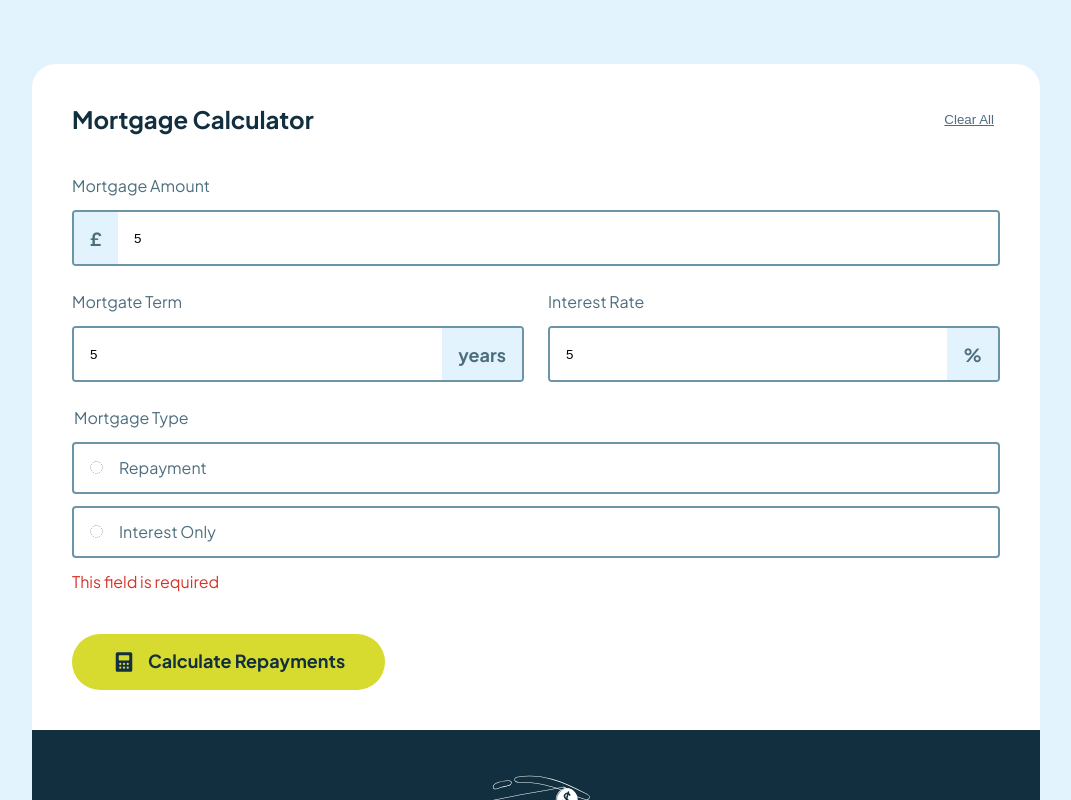
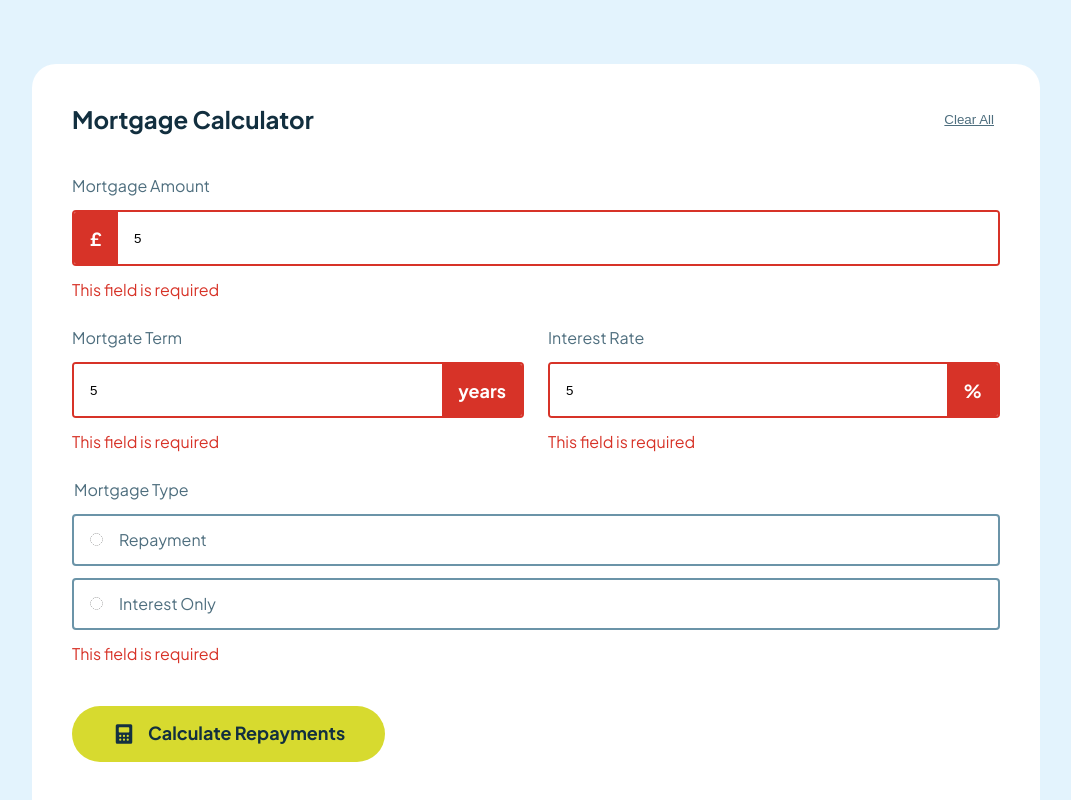
Before and after one commit to dlemvigh/frontend-mentor-mortgage-replayment-calculator, a React (Vite) app: page / in a window 1280 px wide. Both pictures are taken after typing "5", "5", "5" into the empty fields and a click on the button "Calculate Repayments". Shown: the top 800 px of the page, without its empty margins (104-1175 px from the left). Built offline with nearby package versions, Linux system fonts and the light colour scheme.

Commit message:
Add input component

```diff
--- a/src/components/Form/Input.tsx
+++ b/src/components/Form/Input.tsx
@@ -1,11 +1,32 @@
-import { HTMLAttributes } from "react";
+import { InputHTMLAttributes } from "react";
+import "./input.css"
 
-interface InputProps extends HTMLAttributes<HTMLInputElement> {
-    label: string;
+export function InputWrapper({ children }: { children: React.ReactNode }) {
+    return (
+        <div className="form-input-wrapper">
+            {children}
+        </div>
+    )
 }
 
-export function Input({ ...props }: InputProps)  {
+export function Input({ ...props }: InputHTMLAttributes<HTMLInputElement>)  {
     return (
-        <input {...props} />
+        <input className="form-input" {...props} />
     )
 }
+
+export function InputAddon({ children }: { children: React.ReactNode }) {
+    return (
+        <div className="form-input-addon">
+            {children}
+        </div>
+    )
+}
+
+export function InputError({ children }: { children: React.ReactNode }) {
+    return (
+        <div className="form-error">
+            {children}
+        </div>
+    )
+}
--- /dev/null
+++ b/src/components/Form/input.css
@@ -0,0 +1,34 @@
+.form-input-wrapper {
+    border: 2px solid var(--color-slate-500);
+    border-radius: 4px;
+    display: flex;
+    overflow: hidden;
+}
+.form-input-wrapper:has([aria-invalid=true]) {
+    border-color: var(--color-red);
+}
+.form-input-wrapper:focus-within {
+    border-color: var(--color-lime);
+}
+
+.form-input-addon {
+    background-color: var(--color-slate-100);
+    color: var(--color-slate-700);
+    padding: 12.5px 16px;
+    font-size: 18px;
+    font-weight: bold;
+}
+.form-input-wrapper:has([aria-invalid=true]) .form-input-addon {
+    background-color: var(--color-red);
+    color: var(--color-white)
+}
+.form-input-wrapper:focus-within .form-input-addon {
+    background-color: var(--color-lime);
+}
+
+.form-input {
+    padding: 12.5px 16px;
+    border-style: none;
+    flex-grow: 1;
+    outline: none;
+}
--- a/src/components/MortgageCalculator/MortgageForm.css
+++ b/src/components/MortgageCalculator/MortgageForm.css
@@ -26,40 +26,6 @@
     gap: 12px;
 }
 
-.form-input-wrapper {
-    border: 2px solid var(--color-slate-500);
-    border-radius: 4px;
-    display: flex;
-    overflow: hidden;
-}
-.form-input-wrapper:has([aria-invalid=true]) {
-    border-color: var(--color-red);
-}
-.form-input-wrapper:focus-within {
-    border-color: var(--color-lime);
-}
-
-.form-input-addon {
-    background-color: var(--color-slate-100);
-    color: var(--color-slate-700);
-    padding: 12.5px 16px;
-    font-size: 18px;
-    font-weight: bold;
-}
-.form-input-wrapper:has([aria-invalid=true]) .form-input-addon {
-    background-color: var(--color-red);
-    color: var(--color-white)
-}
-.form-input-wrapper:focus-within .form-input-addon {
-    background-color: var(--color-lime);
-}
-
-.form-input {
-    padding: 12.5px 16px;
-    border-style: none;
-    flex-grow: 1;
-    outline: none;
-}
 
 .form-fieldset {
     border-style: none;
--- a/src/components/MortgageCalculator/MortgageForm.tsx
+++ b/src/components/MortgageCalculator/MortgageForm.tsx
@@ -4,6 +4,7 @@ import { Button } from "../Form/Button";
 
 import "./MortgageForm.css"
 import { useForm } from "react-hook-form";
+import { InputWrapper, Input, InputAddon, InputError } from "../Form/Input";
 
 type FormValues = {
     amount: string
@@ -19,7 +20,7 @@ interface MortgageFormProps {
 
 export function MortgageForm({ onCalculateMortgage, onClear }: MortgageFormProps) {
 
-    const { register, handleSubmit, reset, formState: { errors }} = useForm<FormValues>({
+    const { register, handleSubmit, reset, formState: { errors } } = useForm<FormValues>({
         mode: "onBlur"
     })
 
@@ -46,10 +47,10 @@ export function MortgageForm({ onCalculateMortgage, onClear }: MortgageFormProps
 
             <div className="form-fields">
                 <label className="form-label form-field-mortgage-amount">
-                    <span>Mortgage Amount</span>
-                    <div className="form-input-wrapper">
-                        <div className="form-input-addon">£</div>
-                        <input
+                    Mortgage Amount
+                    <InputWrapper>
+                        <InputAddon>£</InputAddon>
+                        <Input
                             {...register("amount", {
                                 required: "This field is required",
                                 min: { value: 0, message: "The amount must be greater than 0" }
@@ -58,14 +59,14 @@ export function MortgageForm({ onCalculateMortgage, onClear }: MortgageFormProps
                             type="number"
                             aria-invalid={errors.amount ? "true" : "false"}
                         />
-                    </div>
-                    {errors.amount && <div className="form-error">{errors.amount.message}</div>}
-                    </label>
+                    </InputWrapper>
+                    {errors.amount && <InputError>{errors.amount.message}</InputError>}
+                </label>
 
                 <label className="form-label">
                     Mortgate Term
-                    <div className="form-input-wrapper">
-                        <input
+                    <InputWrapper>
+                        <Input
                             {...register("years", {
                                 required: "This field is required",
                                 min: { value: 1, message: "The term must be at least 1 year" },
@@ -75,16 +76,16 @@ export function MortgageForm({ onCalculateMortgage, onClear }: MortgageFormProps
                             type="number"
                             aria-invalid={errors.years ? "true" : "false"}
                         />
-                        <div className="form-input-addon">years</div>
-                    </div>
-                    {errors.years && <div className="form-error">{errors.years.message}</div>}
+                        <InputAddon>years</InputAddon>
+                    </InputWrapper>
+                    {errors.years && <InputError>{errors.years.message}</InputError>}
                 </label>
 
                 <label className="form-label">
                     Interest Rate
-                    <div className="form-input-wrapper">
-                        <input
-                            {...register("interest",{
+                    <InputWrapper>
+                        <Input
+                            {...register("interest", {
                                 required: "This field is required",
                                 min: { value: 0, message: "The interest rate must be greater than 0" },
                             })}
@@ -93,9 +94,9 @@ export function MortgageForm({ onCalculateMortgage, onClear }: MortgageFormProps
                             aria-invalid={errors.interest ? "true" : "false"}
                             step="0.01"
                         />
-                        <div className="form-input-addon">%</div>
-                    </div>
-                    {errors.interest && <div className="form-error">{errors.interest.message}</div>}
+                        <InputAddon>%</InputAddon>
+                    </InputWrapper>
+                    {errors.interest && <InputError>{errors.interest.message}</InputError>}
                 </label>
 
                 <fieldset className="form-fieldset">
```
